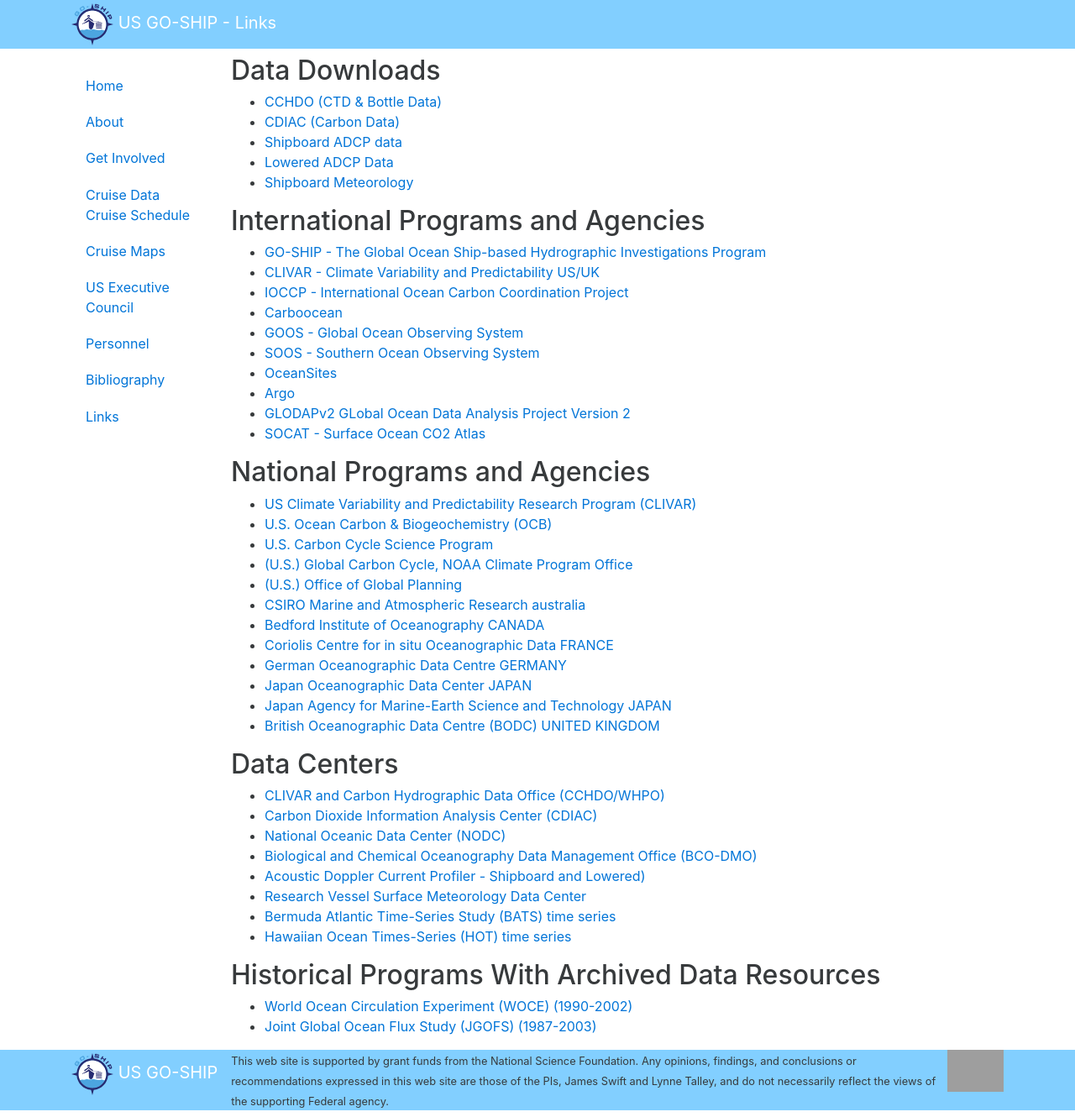
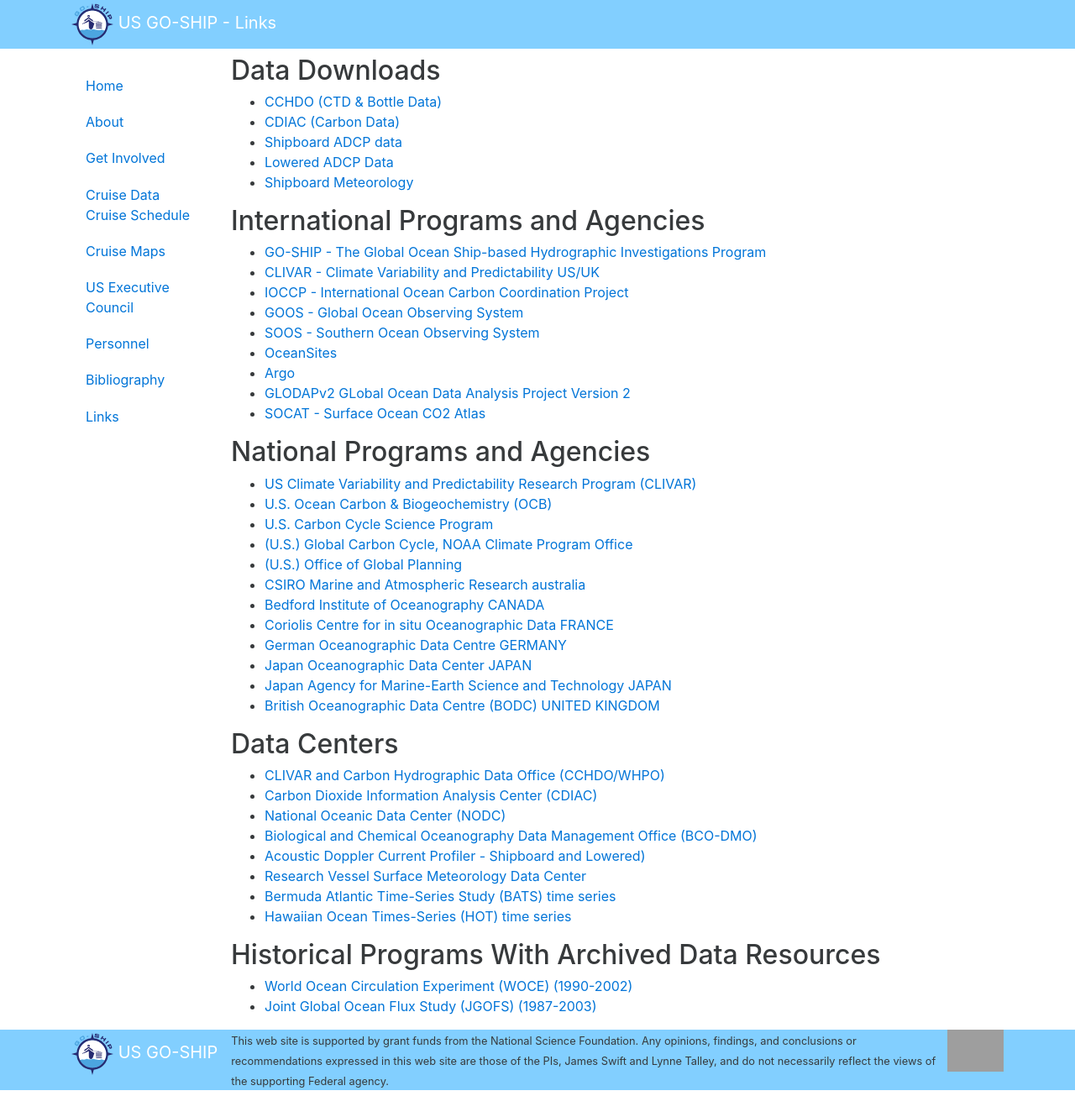
Before and after one commit to cchdo/usgoship.ucsd.edu, a Jekyll site: the page built from links.md, in a window 1280 px wide. Shown: the whole page at 84% size. Built offline with Jekyll 4.4.1, drawn with Linux system fonts in a browser that asks for light colours; after the commit the page ends 1306 px from its top, so only the background shows below that; grey boxes are pictures that could not be loaded.

Commit message:
remove carboocean link since it goes to some online casio site now

```diff
--- a/links.md
+++ b/links.md
@@ -17,7 +17,6 @@
 * [GO-SHIP - The Global Ocean Ship-based Hydrographic Investigations Program](http://go-ship.org)
 * [CLIVAR - Climate Variability and Predictability US/UK](http://www.clivar.org/resources/data/clivar-carbon-and-hydrographic-sections)
 * [IOCCP - International Ocean Carbon Coordination Project](http://www.ioccp.org/)
-* [Carboocean](http://www.carboocean.org/)
 * [GOOS - Global Ocean Observing System](http://www.ioc-goos.org/)
 * [SOOS - Southern Ocean Observing System](http://www.scar.org/soos/)
 * [OceanSites](http://www.whoi.edu/virtual/oceansites/)
```
